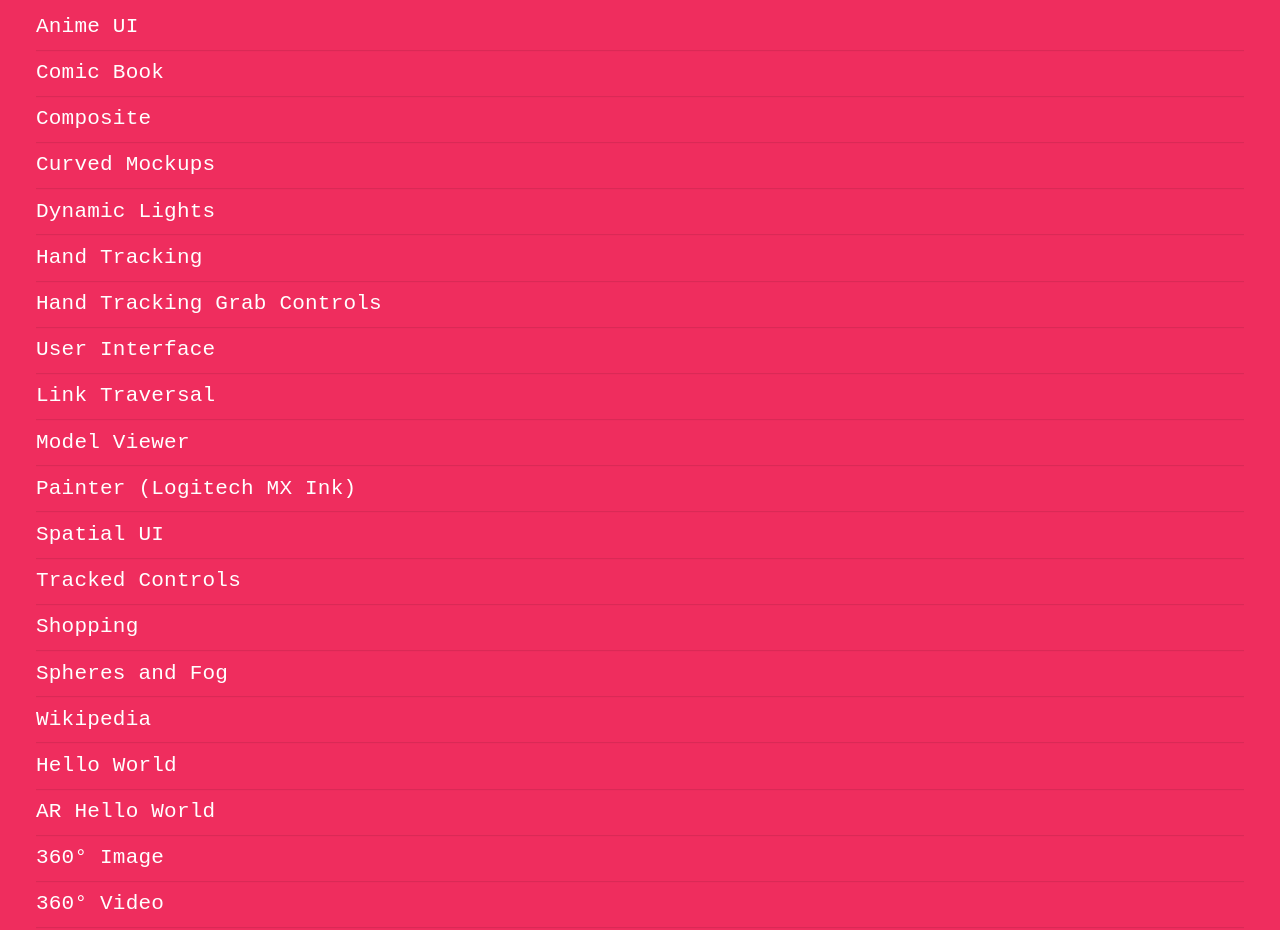
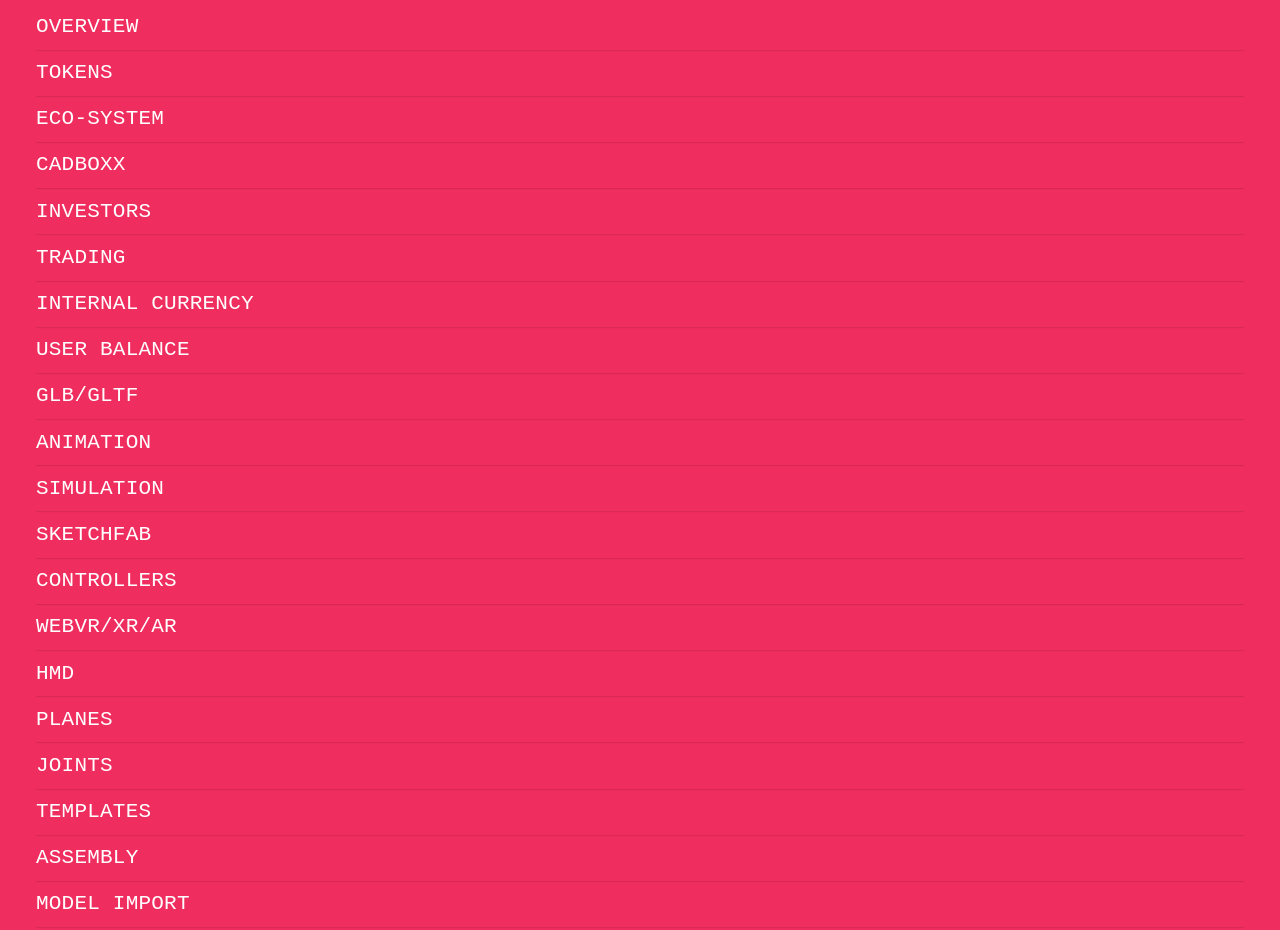
Before and after one commit to ch0senn/cadboxxnewrepo, a plain HTML site: page index.html in a window 1280 px wide. Shown: the part 210-1140 px from the top of the page. Drawn offline with Linux system fonts and the light colour scheme.

Commit message:
Update index.html

```diff
--- a/index.html
+++ b/index.html
@@ -134,26 +134,26 @@
     <h2>Examples</h2>
 
     <ul class="links">
-      <li><a href="showcase/anime-UI/">Anime UI</a></li>
-      <li><a href="showcase/comicbook/">Comic Book</a></li>
-      <li><a href="showcase/composite/">Composite</a></li>
-      <li><a href="showcase/curved-mockups/">Curved Mockups</a></li>
-      <li><a href="showcase/dynamic-lights/">Dynamic Lights</a></li>
-      <li><a href="showcase/hand-tracking/">Hand Tracking</a></li>
-      <li><a href="showcase/hand-tracking-grab-controls/">Hand Tracking Grab Controls</a></li>
-      <li><a href="showcase/ui/">User Interface</a></li>
-      <li><a href="showcase/link-traversal/">Link Traversal</a></li>
-      <li><a href="showcase/model-viewer/">Model Viewer</a></li>
-      <li><a href="showcase/painter/">Painter (Logitech MX Ink)</a></li>
-      <li><a href="showcase/spatial-ui/">Spatial UI</a></li>
-      <li><a href="showcase/tracked-controls/">Tracked Controls</a></li>
-      <li><a href="showcase/shopping/">Shopping</a></li>
-      <li><a href="showcase/spheres-and-fog/">Spheres and Fog</a></li>
-      <li><a href="showcase/wikipedia/">Wikipedia</a></li>
-      <li><a href="boilerplate/hello-world/">Hello World</a></li>
-      <li><a href="boilerplate/ar-hello-world/">AR Hello World</a></li>
-      <li><a href="boilerplate/panorama/">360&deg; Image</a></li>
-      <li><a href="boilerplate/360-video/">360&deg; Video</a></li>
+      <li><a href="showcase/anime-UI/">OVERVIEW</a></li>
+      <li><a href="showcase/comicbook/">TOKENS</a></li>
+      <li><a href="showcase/composite/">ECO-SYSTEM</a></li>
+      <li><a href="showcase/curved-mockups/">CADBOXX</a></li>
+      <li><a href="showcase/dynamic-lights/">INVESTORS</a></li>
+      <li><a href="showcase/hand-tracking/">TRADING</a></li>
+      <li><a href="showcase/hand-tracking-grab/">INTERNAL CURRENCY</a></li>
+      <li><a href="showcase/ui/">USER BALANCE</a></li>
+      <li><a href="showcase/link-traversal/">GLB/GLTF</a></li>
+      <li><a href="showcase/model-viewer/">ANIMATION </a></li>
+      <li><a href="showcase/painter/">SIMULATION</a></li>
+      <li><a href="showcase/spatial-ui/">SKETCHFAB</a></li>
+      <li><a href="showcase/tracked-controls/">CONTROLLERS</a></li>
+      <li><a href="showcase/shopping/">WEBVR/XR/AR</a></li>
+      <li><a href="showcase/spheres-and-fog/">HMD</a></li>
+      <li><a href="showcase/wikipedia/">PLANES</a></li>
+      <li><a href="boilerplate/hello-world/">JOINTS</a></li>
+      <li><a href="boilerplate/ar-hello-world/">TEMPLATES</a></li>
+      <li><a href="boilerplate/panorama/">ASSEMBLY</a></li>
+      <li><a href="boilerplate/360-video/">MODEL IMPORT</a></li>
       <li><a href="boilerplate/3d-model/">3D Model (glTF)</a></li>
       <li><a href="mixed-reality/anchor/">Anchor (Mixed Reality)</a></li>
       <li><a href="mixed-reality/real-world-meshing/">Real World Meshing (Mixed Reality)</a></li>
```
